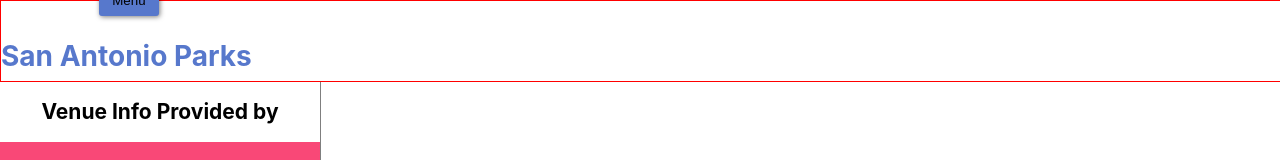
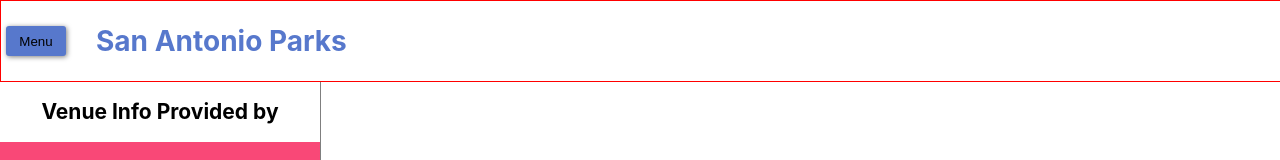
Before and after one commit to JS-goose/neighborhood-map-react, a React (Create React App) app: page / in a window 1280 px wide. Shown: the top 160 px of the page. Built offline with nearby package versions, Linux system fonts and the light colour scheme; no server answers.

Commit message:
Adjusting nav layout to fit navHeader

```diff
--- a/src/App.css
+++ b/src/App.css
@@ -30,12 +30,18 @@ body {
 
 #nav {
   display: flex;
-  flex-direction: row;
   align-items: center;
   border: 1px solid red;
   width: 100vw;
   height: 80px;
   max-height: 80px;
+}
+
+#navbar {
+  display: flex;
+  flex-flow: row nowrap;
+  align-items: center;
+  padding-right: 30px;
 }
 
 #navbarHeader {
--- a/src/App.js
+++ b/src/App.js
@@ -303,9 +303,7 @@ class App extends Component {
   render() {
     return (
       <div className="App">
-        <nav id="nav">
           <Navbar />
-        </nav>
         <main id="main">
           {/* <Hamburger /> */}
           <Sidebar {...this.state} handleVenueClick={this.handleVenueClick} />
--- a/src/components/Navbar.js
+++ b/src/components/Navbar.js
@@ -8,16 +8,17 @@ class Navbar extends Component {
     } else {
       sidebar.className = null;
     }
-
   };
   render() {
     return (
+      <nav id="nav">
         <div id="navbar">
           <button id="menu" onClick={this.handleButtonClick}>
             Menu
           </button>
+        </div>
         <h1 id="navbarHeader">San Antonio Parks</h1>
-      </div>
+      </nav>
     );
   }
 }
```
Lines whose indentation alone changed are shown as unchanged.
